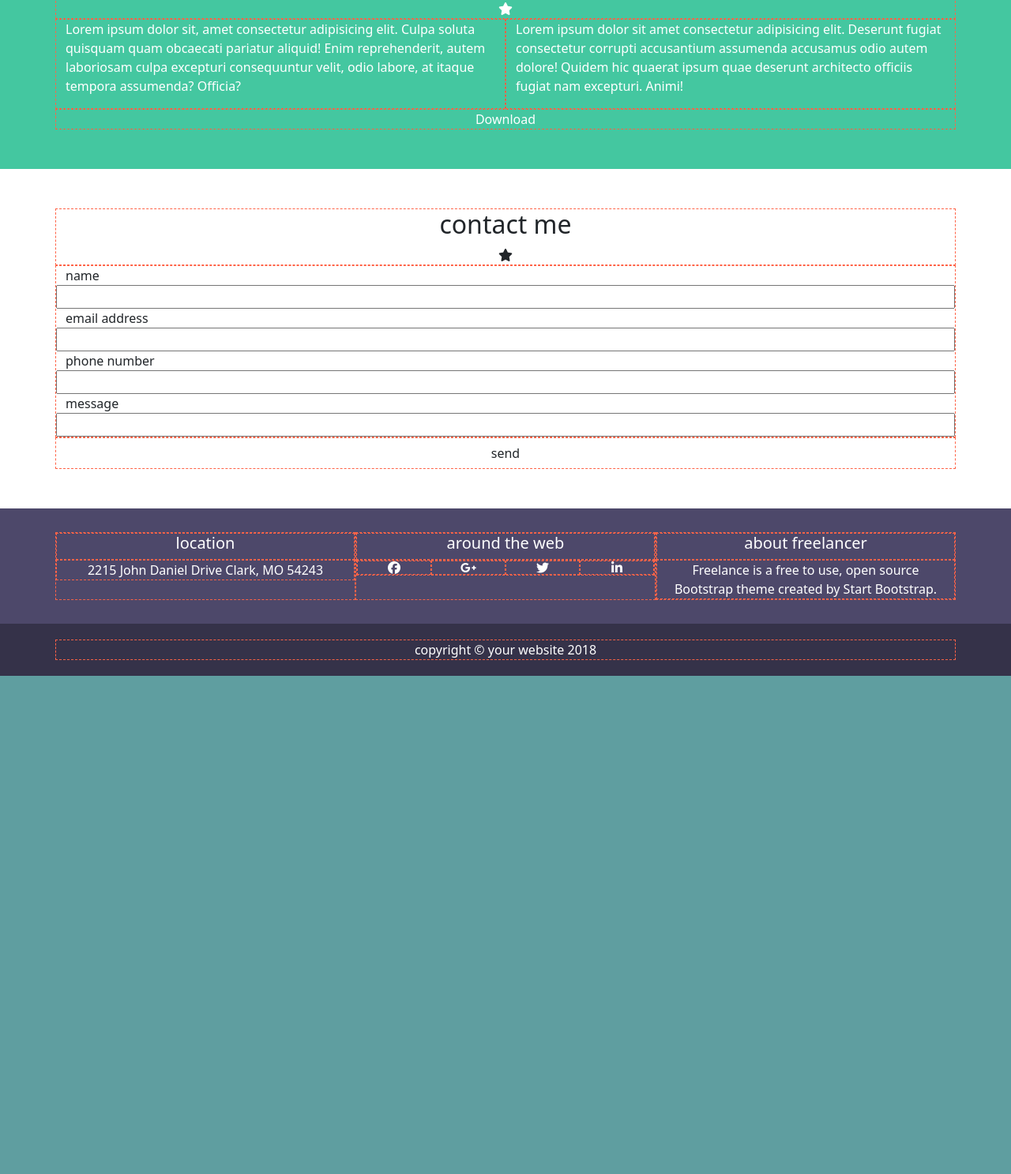
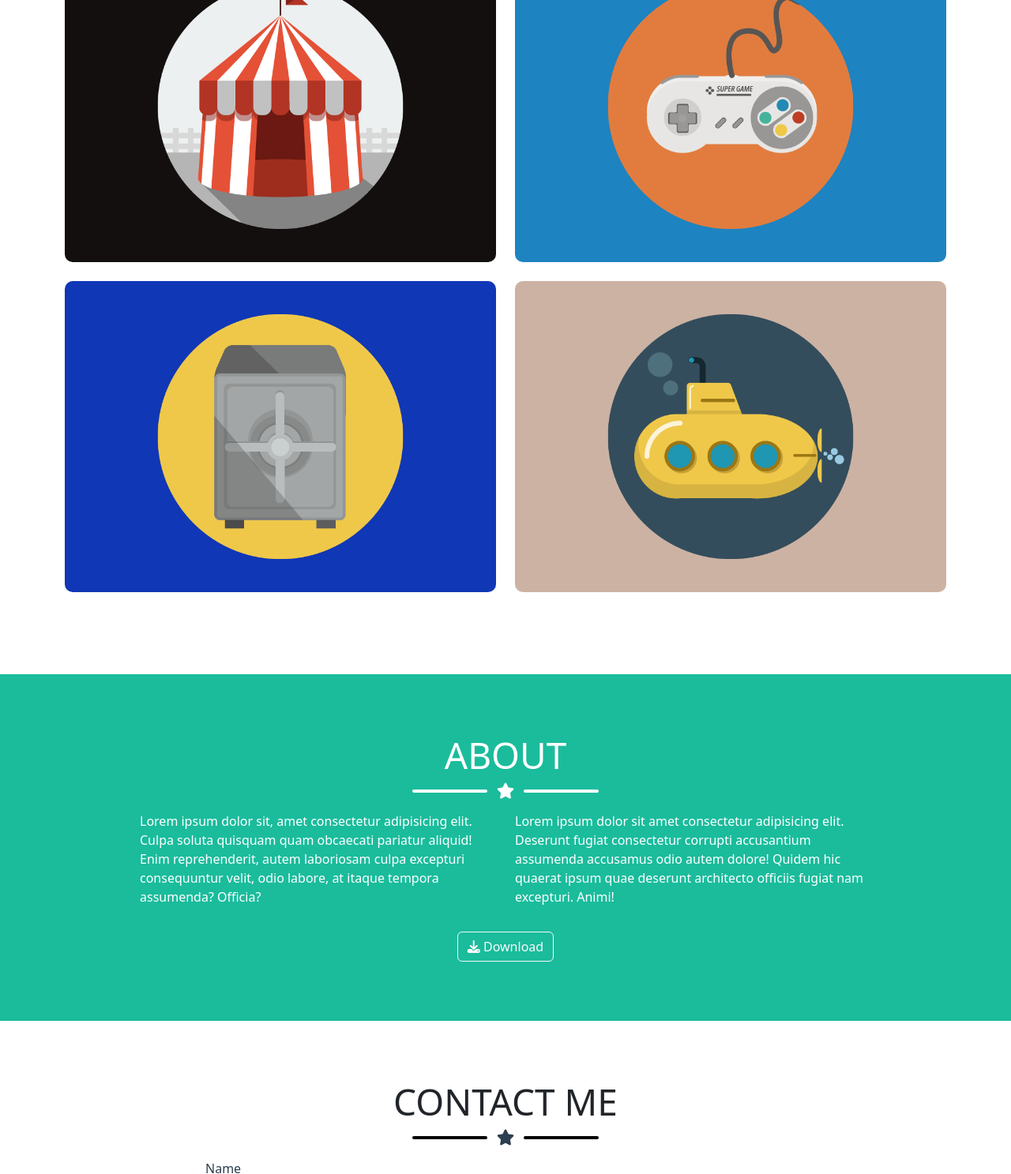
Before and after one commit to PaoloVol99/html-css-bootstrap-freelancer, a plain HTML site: page index.html in a window 1280 px wide. Shown: the part 1313-2800 px from the top of the page at 79% size. Before the commit the page ends 2169 px from the top, so only its background shows below. Drawn offline with nearby package versions, Linux system fonts and the light colour scheme.

Commit message:
STYLE style added to the whole page

```diff
--- a/css/style.css
+++ b/css/style.css
@@ -13,21 +13,21 @@ a {
     background-color: cadetblue;
 }
 
-.debug p,
+/* .debug p,
 form {
     text-align: left;
+} */
+
+.debug .ps_hero img {
+    max-width: 250px;
 }
 
-.debug .ps_hero img {
-    max-width: 200px;
-}
-
-.debug [class^="col"] {
+/* .debug [class^="col"] {
     border: 1px dashed tomato;
     text-align: center;
-}
+} */
 
-.debug .ps_header {
+/* .debug .ps_header {
     background-color: #353249;
     padding: 12px;
     color: white;
@@ -65,7 +65,155 @@ form {
     background-color: #353249;
     padding: 20px;
     color: white;
+} */
+
+/* GENERAL RULES */
+
+.ps_star::before,
+.ps_star::after {
+    content: "";
+    display: block;
+    width: 45px;
+    height: 4px;
+    background-color: white;
+    border-radius: 999px;
 }
+
+.ps_star-dark::before,
+.ps_star-dark::after {
+    content: "";
+    display: block;
+    width: 45px;
+    height: 4px;
+    background-color: black;
+    border-radius: 999px;
+}
+
+.star,
+.star-dark {
+    font-size: 20px;
+}
+
+.star-dark {
+    color: #2C3E50;
+}
+
+.ps_header,
+.ps_hero,
+.ps_about,
+.ps_footer-info,
+.ps_footer-copyright {
+    color: white;
+}
+
+.ps_header,
+.ps_footer-copyright {
+    background-color: #2C3E50;
+}
+
+.ps_hero,
+.ps_about {
+    background-color: #1ABC9C;
+}
+
+.ps_footer-info {
+    background-color: #3A546D;
+}
+
+.ps_portfolio,
+.ps_contact {
+    background-color: white;
+}
+
+.ps_header {
+    padding: 28px 0;
+}
+
+.ps_hero {
+    padding: 60px 0;
+}
+
+.ps_portfolio {
+    padding: 80px 0 104px;
+}
+
+.ps_about,
+.ps_contact {
+    padding: 75px 0;
+}
+
+.ps_footer-info {
+    padding: 60px 0 50px;
+}
+
+.ps_footer-copyright {
+    padding: 40px 0;
+}
+
+.ps_button {
+    padding: 10px 16px;
+    border: 1px solid white;
+    border-radius: 10px;
+}
+
+p,
+form {
+    text-align: left;
+}
+
+input,
+textarea {
+    border-top: none;
+    border-left: none;
+    border-right: none;
+    border-bottom: 1px solid lightgrey;
+}
+
+textarea {
+    height: 175px;
+}
+
+.ps_hero img {
+    max-width: 250px;
+}
+
+.ps_portfolio img {
+    border-radius: 10px;
+}
+
+.ps_footer-info i {
+    border: 1px solid white;
+    border-radius: 50%;
+    width: 55px;
+    line-height: 53px;
+}
+
+.ps_jobs {
+    font-size: 20px;
+}
+
+.ps_h1 {
+    font-size: 46px;
+}
+
+.ps_h2 {
+    font-size: 30px;
+}
+
+.ps_footer-special-text {
+    color: #1ABC9C;
+}
+
+input::placeholder {
+    color: #2C3E50;
+    opacity: 1;
+}
+
+textarea::placeholder {
+    color: #2C3E50;
+    opacity: 1;
+}
+
 
 /* MEDIA QUERIES */
 
@@ -79,6 +227,38 @@ form {
 
 @media all and (min-width: 992px) {
 
+    .ps_star::before,
+    .ps_star::after {
+        content: "";
+        display: block;
+        width: 95px;
+        height: 4px;
+        background-color: white;
+        border-radius: 999px;
+    }
+
+    .ps_star-dark::before,
+    .ps_star-dark::after {
+        content: "";
+        display: block;
+        width: 95px;
+        height: 4px;
+        background-color: black;
+        border-radius: 999px;
+    }
+
+    .ps_jobs {
+        font-size: 20px;
+    }
+
+    .ps_h1 {
+        font-size: 60px;
+    }
+
+    .ps_h2 {
+        font-size: 46px;
+    }
+
 }
 
 @media all and (min-width: 1200px) {
@@ -87,4 +267,24 @@ form {
 
 @media all and (min-width: 1400px) {
 
+    .ps_star::before,
+    .ps_star::after {
+        content: "";
+        display: block;
+        width: 170px;
+        height: 4px;
+        background-color: white;
+        border-radius: 999px;
+    }
+
+    .ps_star-dark::before,
+    .ps_star-dark::after {
+        content: "";
+        display: block;
+        width: 170px;
+        height: 4px;
+        background-color: black;
+        border-radius: 999px;
+    }
+
 }
--- a/index.html
+++ b/index.html
@@ -36,97 +36,102 @@
 
     <main>
 
-        <section class="ps_hero">
+        <section class="ps_hero text-center">
             <div class="container">
-                <div class="row">
+                <div class="row gy-3">
                     <div class="col-12">
                         <img src="./img/avatar.svg" alt="avatar">
                     </div>
                     <div class="col-12">
-                        <h1>start bootstrap</h1>
-                        <i class="fa-solid fa-star"></i>
+                        <h1 class="text-uppercase ps_h1">start bootstrap</h1>
+                        <div class="row align-items-center justify-content-center ps_star">
+                            <i class="col-auto star fa-solid fa-star"></i>
+                        </div>
                     </div>
                     <div class="col-12">
-                        <h4 class="ps_job d-inline">graphic artist</h4>
-                        <h4 class="ps_job d-inline">web designer</h4>
-                        <h4 class="ps_job d-inline">illustrator</h4>
+                        <span class="ps_jobs text-uppercase">graphic artist - web designer - illustrator</span>
                     </div>
                 </div>
             </div>
         </section>
 
-        <section class="ps_portfolio">
+        <section class="ps_portfolio text-center">
             <div class="container">
-                <div class="row row-cols-3 gy-3">
+                <div class="row row-cols-3 gy-4">
                     <div class="col-12">
-                        <h2>portfolio</h2>
-                        <i class="fa-solid fa-star"></i>
+                        <h2 class="text-uppercase ps_h2">portfolio</h2>
+                        <div class="row align-items-center justify-content-center ps_star-dark">
+                            <i class="col-auto star-dark fa-solid fa-star"></i>
+                        </div>
                     </div>
-                    <div class="col-12 col-md-6 col-lg-4">
+                    <div class="col-12 col-lg-6 col-xxl-4">
                         <img src="./img/cabin.png" alt="cabin">
                     </div>
-                    <div class="col-12 col-md-6 col-lg-4">
+                    <div class="col-12 col-lg-6 col-xxl-4">
                         <img src="./img/cake.png" alt="">
                     </div>
-                    <div class="col-12 col-md-6 col-lg-4">
+                    <div class="col-12 col-lg-6 col-xxl-4">
                         <img src="./img/circus.png" alt="">
                     </div>
-                    <div class="col-12 col-md-6 col-lg-4">
+                    <div class="col-12 col-lg-6 col-xxl-4">
                         <img src="./img/game.png" alt="">
                     </div>
-                    <div class="col-12 col-md-6 col-lg-4">
+                    <div class="col-12 col-lg-6 col-xxl-4">
                         <img src="./img/safe.png" alt="">
                     </div>
-                    <div class="col-12 col-md-6 col-lg-4">
+                    <div class="col-12 col-lg-6 col-xxl-4">
                         <img src="./img/submarine.png" alt="">
                     </div>
                 </div>
             </div>
         </section>
 
-        <section class="ps_about">
+        <section class="ps_about text-center">
             <div class="container">
-                <div class="row">
+                <div class="row gy-3 justify-content-center">
                     <div class="col-12">
-                        <h2>about</h2>
-                        <i class="fa-solid fa-star"></i>
+                        <h2 class="text-uppercase ps_h2">about</h2>
+                        <div class="row align-items-center justify-content-center ps_star">
+                            <i class="col-auto star fa-solid fa-star"></i>
+                        </div>
                     </div>
-                    <div class="col-12 col-lg-6">
+                    <div class="col-9 col-lg-5">
                         <p>Lorem ipsum dolor sit, amet consectetur adipisicing elit. Culpa soluta quisquam quam obcaecati pariatur aliquid! Enim reprehenderit, autem laboriosam culpa excepturi consequuntur velit, odio labore, at itaque tempora assumenda? Officia?</p>
                     </div>
-                    <div class="col-12 col-lg-6">
+                    <div class="col-9 col-lg-5">
                         <p>Lorem ipsum dolor sit amet consectetur adipisicing elit. Deserunt fugiat consectetur corrupti accusantium assumenda accusamus odio autem dolore! Quidem hic quaerat ipsum quae deserunt architecto officiis fugiat nam excepturi. Animi!</p>
                     </div>
                     <div class="col-12">
-                        <a href="#">
-                            <span class="ps_button">Download</span>
-                        </a>
+
+                        <button type="button" class="btn btn-outline-light">
+                            <i class="fa-solid fa-download"></i>
+                            Download
+                        </button>
+
                     </div>
                 </div>
             </div>
         </section>
 
-        <section class="ps_contact">
+        <section class="ps_contact text-center">
             <div class="container">
-                <div class="row">
+                <div class="row gy-3 justify-content-center">
                     <div class="col-12">
-                        <h2>contact me</h2>
-                        <i class="fa-solid fa-star"></i>
+                        <h2 class="text-uppercase ps_h2">contact me</h2>
+                        <div class="row align-items-center justify-content-center ps_star-dark">
+                            <i class="col-auto star-dark fa-solid fa-star"></i>
+                        </div>
                     </div>
-                    <div class="col-12">
+                    <div class="col-8">
                         <form class="row flex-column" action="">
-                            <label for="name">name</label>
-                            <input type="text">
-                            <label for="email">email address</label>
-                            <input type="text">
-                            <label for="phone">phone number</label>
-                            <input type="text">
-                            <label for="message">message</label>
-                            <input type="text">
+                            <input class="mb-2 pb-3 ps-0" type="text" placeholder="Name">
+                            <input class="mb-2 pb-3 ps-0" type="text" placeholder="Email Address">
+                            <input class="mb-2 pb-3 ps-0" type="text" placeholder="Phone Number">
+                            <textarea class="mb-2 pb-3 ps-0" type="text" placeholder="Message"></textarea>
                         </form>
                     </div>
-                    <div class="col-12">
-                        <button class="btn">send</button>
+                    <div class="col-8 ps-0 text-start">
+                        <button type="button" class="btn btn-success">Send</button>
                     </div>
                 </div>
             </div>
@@ -134,47 +139,55 @@
     </main>
 
     <footer>
-        <div class="ps_footer-info">
+        <div class="ps_footer-info text-center">
             <div class="container">
-                <div class="row gy-3">
-                    <div class="col-12 col-md-4">
+                <div class="row gy-5">
+                    <div class="col-12 col-lg-4">
                         <div class="row flex-column">
                             <div class="col-12">
-                                <h5>location</h5>
+                                <h5 class="text-uppercase">location</h5>
                             </div>
                             <div class="col-12">2215 John Daniel Drive Clark, MO 54243</div>
                         </div>
                     </div>
-                    <div class="col-12 col-md-4">
+                    <div class="col-12 col-lg-4">
                         <div class="row flex-column">
                             <div class="col-12">
-                                <h5>around the web</h5>
+                                <h5 class="text-uppercase">around the web</h5>
                             </div>
                             <div class="col-12">
-                                <div class="row">
-                                    <i class="col fa-brands fa-facebook"></i>
-                                    <i class="col fa-brands fa-google-plus-g"></i>
-                                    <i class="col fa-brands fa-twitter"></i>
-                                    <i class="col fa-brands fa-linkedin-in"></i>
+                                <div class="row gx-3 justify-content-center">
+                                    <div class="col-auto">
+                                        <i class="fa-brands fa-facebook"></i>
+                                    </div>
+                                    <div class="col-auto">
+                                        <i class="fa-brands fa-google-plus-g"></i>
+                                    </div>
+                                    <div class="col-auto">
+                                        <i class="fa-brands fa-twitter"></i>
+                                    </div>
+                                    <div class="col-auto">
+                                        <i class="fa-brands fa-linkedin-in"></i>
+                                    </div>
                                 </div>
                             </div>
                         </div>
                     </div>
-                    <div class="col-12 col-md-4">
+                    <div class="col-12 col-lg-4">
                         <div class="row flex-column">
                             <div class="col-12">
-                                <h5>about freelancer</h5>
+                                <h5 class="text-uppercase">about freelancer</h5>
                             </div>
                             <div class="col-12">
                                 <p class="d-inline">Freelance is a free to use, open source Bootstrap theme created by</p>
-                                <span>Start Bootstrap</span>.
+                                <span class="ps_footer-special-text">Start Bootstrap</span>.
                             </div>
                         </div>
                     </div>
                 </div>
             </div>
         </div>
-        <div class="ps_footer-copyright">
+        <div class="ps_footer-copyright text-center">
             <div class="container">
                 <div class="row">
                     <div class="col-12">
```
